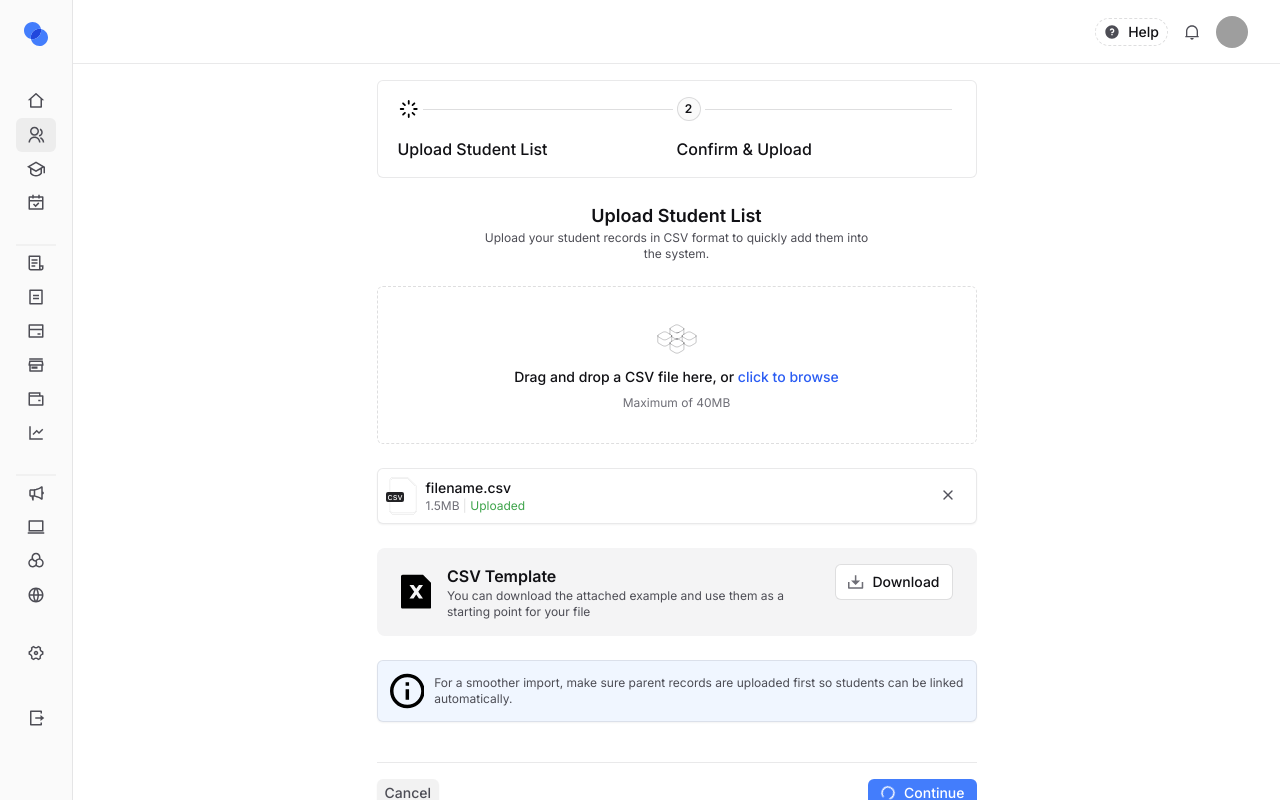
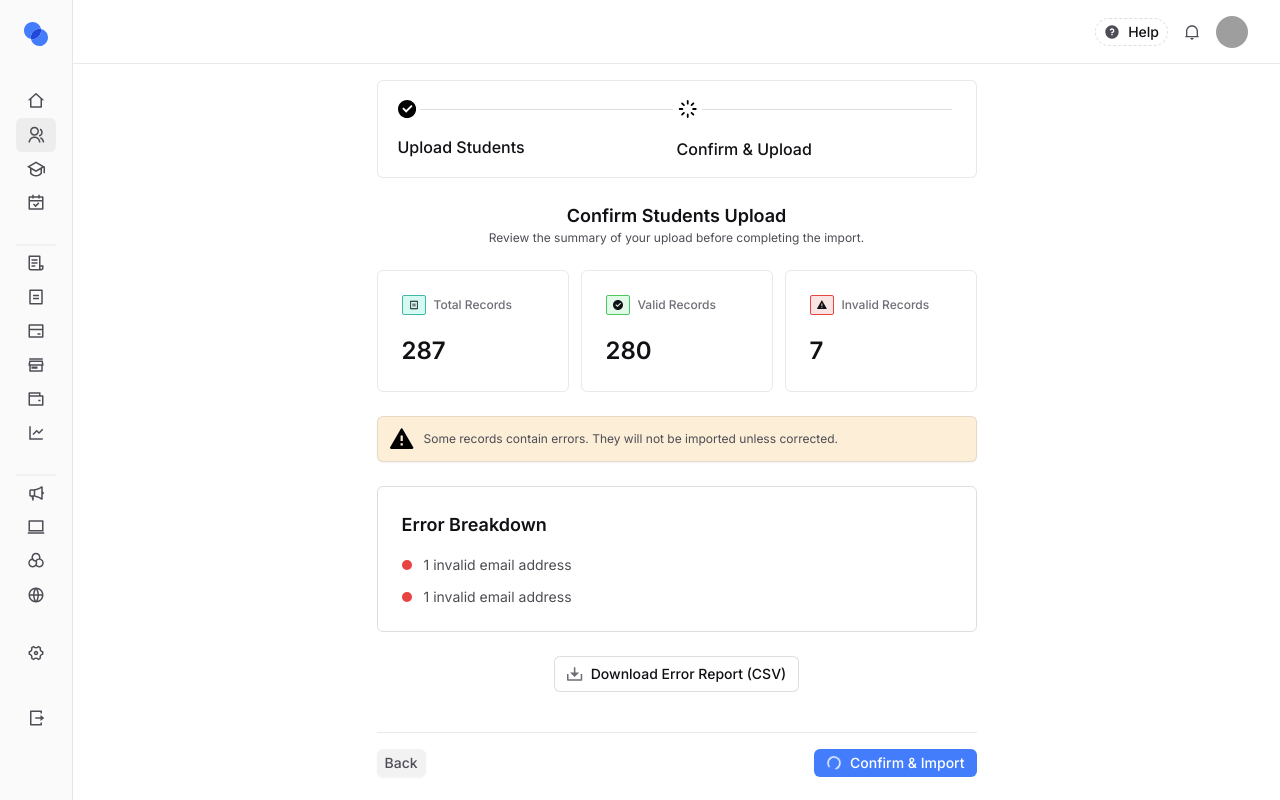
Before and after one commit to digenty/digenty-web, a Next.js app: page /student-and-parent-record/upload-parents in a window 1280 px wide. Both pictures are taken after a click on the button "Continue". Built offline with nearby package versions, Linux system fonts and the light colour scheme; grey boxes are pictures that could not be loaded.

Commit message:
feat: implement confirm upload

```diff
--- a/src/components/OverviewCard/index.tsx
+++ b/src/components/OverviewCard/index.tsx
@@ -1,15 +1,18 @@
+import { cn } from "@/lib/utils";
+
 type OverviewCardProps = {
   title: string;
   Icon: () => React.ReactNode;
   value: string;
+  className?: string;
 };
 
-export const OverviewCard = ({ title, Icon, value }: OverviewCardProps) => {
+export const OverviewCard = ({ title, Icon, value, className }: OverviewCardProps) => {
   const isZeroValue = value === "₦0" || value === "0";
 
   return (
-    <div className="border-border-default box flex w-full flex-col gap-4 rounded-md border px-3 py-4 md:gap-5 md:p-6">
-      <div className="flex items-center gap-3">
+    <div className={cn("border-border-default box flex w-full flex-col gap-4 rounded-md border px-3 py-4 md:gap-5 md:p-6", className)}>
+      <div className="flex items-center gap-2">
         <Icon />
         <div className="text-text-muted text-xs font-medium capitalize">{title}</div>
       </div>
--- a/src/components/OverviewHead/OverviewCard.tsx
+++ /dev/null
@@ -1,56 +0,0 @@
-type OverviewCardProps = {
-  title: string;
-  icon: React.ReactNode;
-  value: string;
-  color: string;
-  percentage: string;
-  iconBg?: string;
-};
-
-export const OverviewCard = ({ title, icon, value, color, percentage, iconBg }: OverviewCardProps) => {
-  const bg = color ? color.replace(/-500(?=\))/, "-100") : "transparent";
-  const isZeroValue = value === "₦0" || value === "0";
-
-  // 🔹 Automatically generate the border color from iconBg
-  // e.g. var(--green-200) → var(--green-500)
-  const borderFromBg = iconBg?.includes("-200")
-    ? iconBg.replace("-200", "-500")
-    : iconBg?.includes("-300")
-      ? iconBg.replace("-300", "-500")
-      : iconBg?.includes("-100")
-        ? iconBg.replace("-100", "-500")
-        : iconBg;
-
-  return (
-    <div className="border-border-default box flex w-full flex-col gap-5 rounded-md border p-3 md:p-5">
-      <div className="flex items-center gap-3">
-        <div
-          className="w-6 rounded-xs border-1 p-1"
-          style={{
-            backgroundColor: iconBg || "transparent",
-            borderColor: borderFromBg || "var(--border-default)",
-          }}
-        >
-          {icon}
-        </div>
-        <div className="text-text-muted text-[10px] capitalize md:text-sm">{title}</div>
-      </div>
-
-      <div className="flex items-center gap-3">
-        <h3 className={`text-2xl font-semibold ${isZeroValue ? "text-text-muted" : "text-text-default"}`}>{value}</h3>
-
-        {percentage && (
-          <small
-            className="border-border-default rounded-sm border px-1.5 py-0.5 text-xs"
-            style={{
-              color,
-              backgroundColor: bg,
-            }}
-          >
-            {percentage}
-          </small>
-        )}
-      </div>
-    </div>
-  );
-};
--- a/src/components/StudentAndParent/BulkUpload/CSVUpload.tsx
+++ b/src/components/StudentAndParent/BulkUpload/CSVUpload.tsx
@@ -6,13 +6,13 @@ import ViewComfyAlt from "@/components/Icons/ViewComfyAlt";
 import { Button } from "@/components/ui/button";
 import { XIcon } from "lucide-react";
 
-export const CSVUpload = () => {
+export const CSVUpload = ({ entity }: { entity: "Students" | "Parents" }) => {
   return (
     <div className="w-full space-y-6">
       <div className="flex flex-col items-center justify-center">
-        <h3 className="text-text-default text-lg font-semibold">Upload Student List</h3>
+        <h3 className="text-text-default text-lg font-semibold">Upload {entity} List</h3>
         <p className="text-text-subtle max-w-100 text-center text-xs">
-          Upload your student records in CSV format to quickly add them into the system.
+          Upload your {entity.toLowerCase()} records in CSV format to quickly add them into the system.
         </p>
       </div>
 
@@ -62,12 +62,14 @@ export const CSVUpload = () => {
         </Button>
       </div>
 
-      <div className="bg-bg-badge-blue border-border-default shadow-light flex items-center gap-2.5 rounded-md border px-3 py-2.5">
-        <Information fill="var(--color-icon-informative)" className="size-10" />
-        <p className="text-text-subtle text-xs">
-          For a smoother import, make sure parent records are uploaded first so students can be linked automatically.
-        </p>
-      </div>
+      {entity === "Students" && (
+        <div className="bg-bg-badge-blue border-border-default shadow-light flex items-center gap-2.5 rounded-md border px-3 py-2.5">
+          <Information fill="var(--color-icon-informative)" className="size-6" />
+          <p className="text-text-subtle text-xs">
+            For a smoother import, make sure parent records are uploaded first so students can be linked automatically.
+          </p>
+        </div>
+      )}
     </div>
   );
 };
--- a/src/components/StudentAndParent/BulkUpload/CSVUploadProgress.tsx
+++ b/src/components/StudentAndParent/BulkUpload/CSVUploadProgress.tsx
@@ -3,7 +3,17 @@ import { Step } from "./types";
 import Loader2Fill from "@/components/Icons/Loader2Fill";
 import CheckboxCircleFill from "@/components/Icons/CheckboxCircleFill";
 
-export const CSVUploadProgress = ({ className, currentStep, steps }: { className?: string; currentStep: number; steps: Step[] }) => {
+export const CSVUploadProgress = ({
+  className,
+  currentStep,
+  steps,
+  completedSteps,
+}: {
+  className?: string;
+  currentStep: number;
+  steps: Step[];
+  completedSteps: number[];
+}) => {
   return (
     <div
       className={cn(
@@ -17,7 +27,7 @@ export const CSVUploadProgress = ({ className, currentStep, steps }: { className
           <div className="after:border-border-darker flex items-center after:mx-1 after:w-full after:border-t">
             {currentStep === step.id ? (
               <Loader2Fill fill="var(--color-icon-informative)" className="size-6" />
-            ) : step.completed ? (
+            ) : completedSteps.includes(step.id) ? (
               <CheckboxCircleFill fill="var(--color-icon-success)" />
             ) : (
               <div className="bg-bg-subtle border-border-darker text-text-default flex aspect-square size-6 items-center justify-center rounded-full border text-xs font-semibold">
--- /dev/null
+++ b/src/components/StudentAndParent/BulkUpload/ConfirmUpload.tsx
@@ -0,0 +1,74 @@
+import AlertFill from "@/components/Icons/AlertFill";
+import Bill from "@/components/Icons/Bill";
+import CheckboxCircleFill from "@/components/Icons/CheckboxCircleFill";
+import Download2 from "@/components/Icons/Download2";
+import { OverviewCard } from "@/components/OverviewCard";
+import { Button } from "@/components/ui/button";
+
+export const ConfirmUpload = ({ entity }: { entity: "Students" | "Parents" }) => {
+  return (
+    <div className="flex w-full flex-col items-center justify-center gap-6">
+      <div className="flex flex-col items-center justify-center">
+        <h3 className="text-text-default text-lg font-semibold">Confirm {entity} Upload</h3>
+        <p className="text-text-subtle max-w-100 text-center text-xs">Review the summary of your upload before completing the import.</p>
+      </div>
+
+      <div className="grid w-full gap-3 sm:grid-cols-3">
+        <OverviewCard
+          title="Total Records"
+          Icon={() => (
+            <div className="bg-bg-basic-teal-subtle border-bg-basic-teal-accent flex w-6 items-center justify-center rounded-xs border p-1">
+              <Bill fill="var(--color-icon-default)" className="size-[10px]" />
+            </div>
+          )}
+          value="287"
+        />
+
+        <OverviewCard
+          title="Valid Records"
+          Icon={() => (
+            <div className="bg-bg-basic-green-subtle border-bg-basic-green-accent flex w-6 items-center justify-center rounded-xs border p-1">
+              <CheckboxCircleFill fill="var(--color-icon-default)" className="size-[10px]" />
+            </div>
+          )}
+          value="280"
+        />
+
+        <OverviewCard
+          title="Invalid Records"
+          Icon={() => (
+            <div className="bg-bg-basic-red-subtle border-bg-basic-red-accent flex w-6 items-center justify-center rounded-xs border p-1">
+              <AlertFill fill="var(--color-icon-default)" className="size-[10px]" />
+            </div>
+          )}
+          value="7"
+          className="col-span-2 sm:col-span-1"
+        />
+      </div>
+
+      <div className="bg-bg-basic-orange-subtle border-border-default shadow-light flex w-full items-center gap-2.5 rounded-md border px-3 py-2.5">
+        <AlertFill fill="var(--color-bg-basic-orange-accent)" className="size-6" />
+        <p className="text-text-subtle text-xs">Some records contain errors. They will not be imported unless corrected.</p>
+      </div>
+
+      <div className="border-border-darker w-full space-y-4 rounded-md border p-6">
+        <h3 className="text-text-default text-lg font-semibold">Error Breakdown</h3>
+        <div className="space-y-3">
+          <div className="flex items-center gap-3">
+            <span className="bg-icon-destructive aspect-square size-2.5 rounded-full" />
+            <p className="text-text-subtle text-sm">1 invalid email address</p>
+          </div>
+          <div className="flex items-center gap-3">
+            <span className="bg-icon-destructive aspect-square size-2.5 rounded-full" />
+            <p className="text-text-subtle text-sm">1 invalid email address</p>
+          </div>
+        </div>
+      </div>
+
+      <Button className="bg-bg-state-secondary border-border-darker text-text-default rounded-md border text-sm font-medium">
+        <Download2 fill="var(--color-icon-default-muted)" />
+        Download Error Report (CSV)
+      </Button>
+    </div>
+  );
+};
--- a/src/components/StudentAndParent/BulkUpload/index.tsx
+++ b/src/components/StudentAndParent/BulkUpload/index.tsx
@@ -5,32 +5,55 @@ import { Step } from "./types";
 import { CSVUpload } from "./CSVUpload";
 import { Button } from "@/components/ui/button";
 import { Spinner } from "@/components/ui/spinner";
+import { useRouter } from "next/navigation";
+import { ConfirmUpload } from "./ConfirmUpload";
 
 const steps: Step[] = [
-  { id: 1, label: "Upload Student List", completed: false },
+  { id: 1, label: "Upload Students", completed: false },
   { id: 2, label: "Confirm & Upload", completed: false },
 ];
 
 export const StudentsUpload = () => {
+  const router = useRouter();
   const [currentStep, setCurrentStep] = useState(1);
+  const [completedSteps, setCompletedSteps] = useState<number[]>([]);
+
+  const goToNext = () => {
+    // Check if the previous step is completed, then add step to completed steps array
+    setCompletedSteps(completedSteps => [...completedSteps, currentStep]);
+
+    if (currentStep < steps.length) {
+      setCurrentStep(currentStep + 1);
+    }
+  };
+
+  const handlePrevious = () => {
+    if (currentStep === steps.length) {
+      setCurrentStep(currentStep - 1);
+    } else {
+      router.back();
+    }
+  };
 
   return (
     <section className="flex flex-col items-center justify-center p-4">
       <div className="w-full max-w-150 space-y-4 md:space-y-6">
-        <CSVUploadProgress currentStep={currentStep} steps={steps} className="w-full" />
-        <CSVUpload />
+        <CSVUploadProgress currentStep={currentStep} steps={steps} className="w-full" completedSteps={completedSteps} />
+
+        {currentStep === steps.length ? <ConfirmUpload entity="Students" /> : <CSVUpload entity="Students" />}
 
         <div className="border-border-default mt-10 flex w-full justify-between border-t py-4">
           <Button
             variant="outline"
+            onClick={handlePrevious}
             className="bg-bg-state-soft! hover:bg-bg-state-soft! text-text-subtle hover:text-text-subtle h-7 border-none px-2 py-1 text-sm font-medium"
           >
-            Cancel
+            {currentStep === steps.length ? "Back" : "Cancel"}
           </Button>
 
-          <Button className="bg-bg-state-primary hover:bg-bg-state-primary-hover! text-text-white-default h-7 px-2 py-1">
+          <Button onClick={goToNext} className="bg-bg-state-primary hover:bg-bg-state-primary-hover! text-text-white-default h-7 px-2 py-1">
             {true && <Spinner />}
-            <span className="text-sm font-medium">Continue</span>
+            <span className="text-sm font-medium">{currentStep === steps.length ? "Confirm & Import" : "Continue"}</span>
           </Button>
         </div>
       </div>
```
